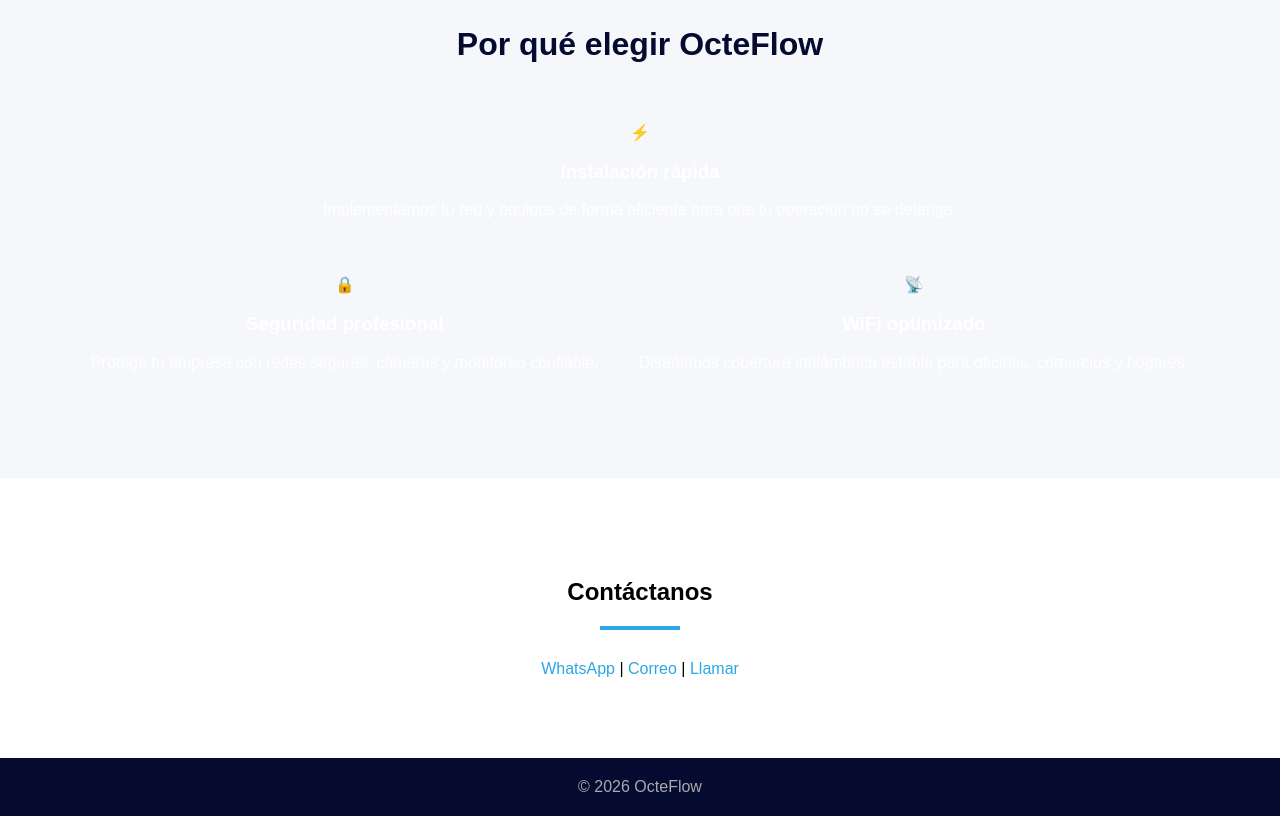
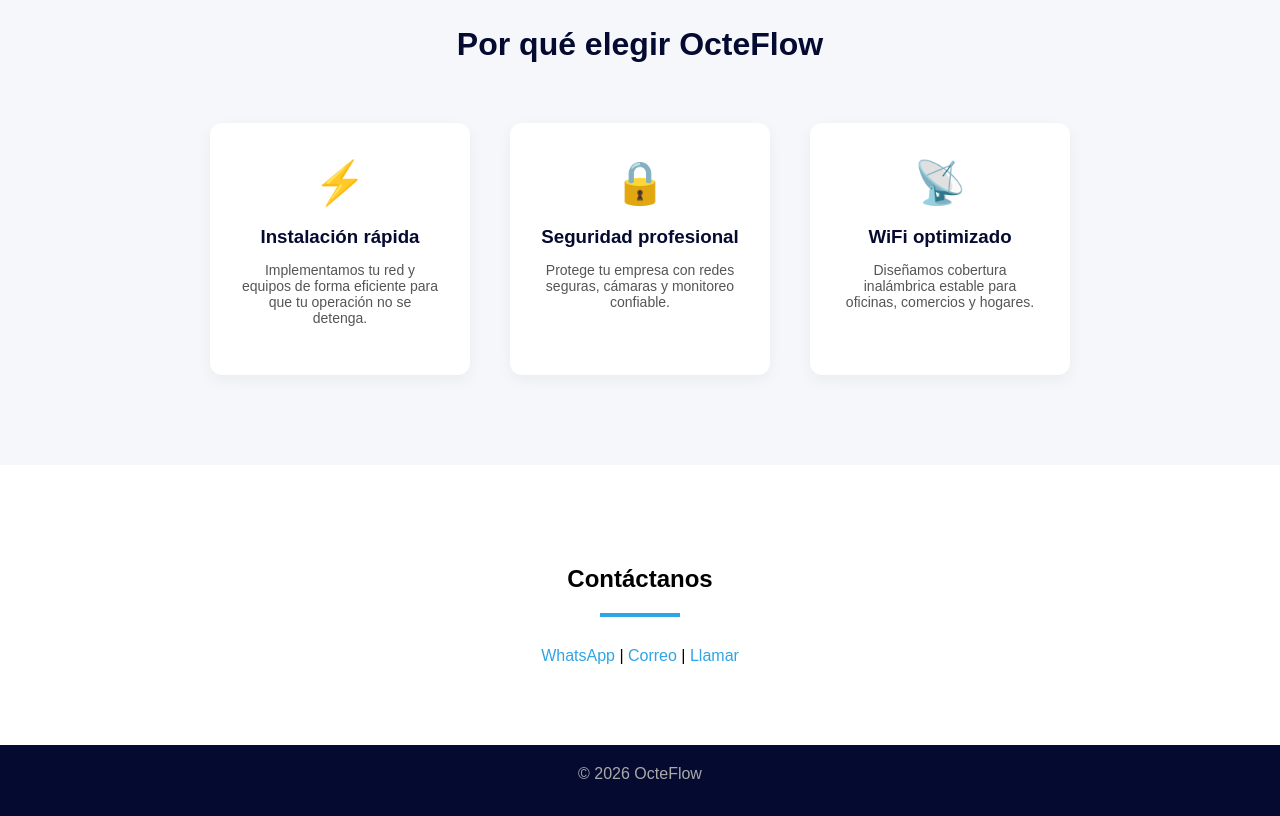
Before and after one commit to OcteFlow/octeflow-site, a Next.js app: page / in a window 1280 px wide. Shown: the part 2500-3316 px from the top of the page. Built offline with nearby package versions, Linux system fonts and the light colour scheme.

Commit message:
Update globals.css

```diff
--- a/styles/globals.css
+++ b/styles/globals.css
@@ -199,3 +199,34 @@ a {
 img:hover{
   transform: scale(1.03);
 }
+
+
+.feature-card{
+background:white;
+padding:35px 30px;
+border-radius:12px;
+max-width:260px;
+text-align:center;
+transition:all 0.3s ease;
+box-shadow:0 5px 15px rgba(0,0,0,0.05);
+}
+
+.feature-card:hover{
+transform:translateY(-8px);
+box-shadow:0 20px 40px rgba(0,0,0,0.15);
+}
+
+.feature-card h3{
+color:#050a30;
+margin-bottom:10px;
+}
+
+.feature-card p{
+color:#555;
+font-size:14px;
+}
+
+.feature-icon{
+font-size:42px;
+margin-bottom:15px;
+}
```
